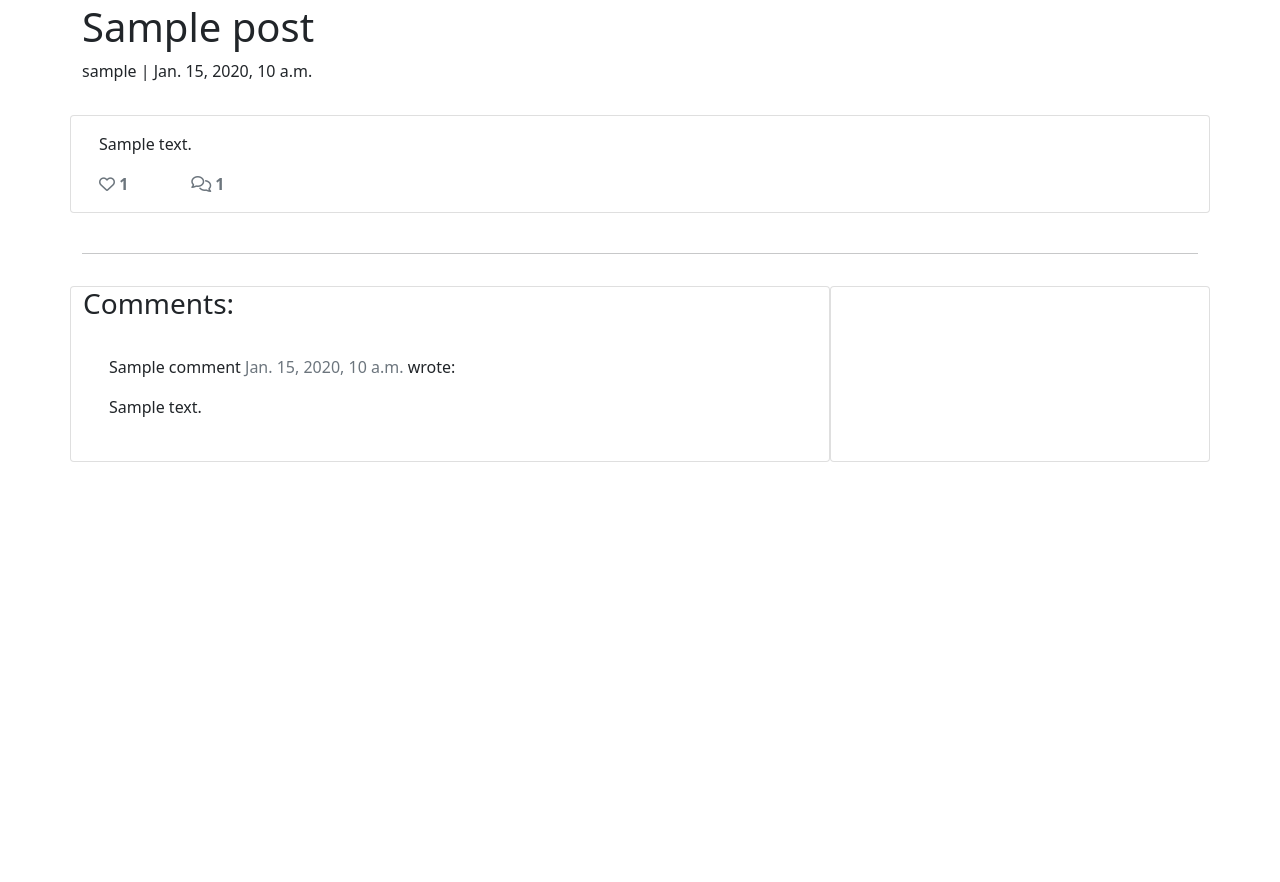
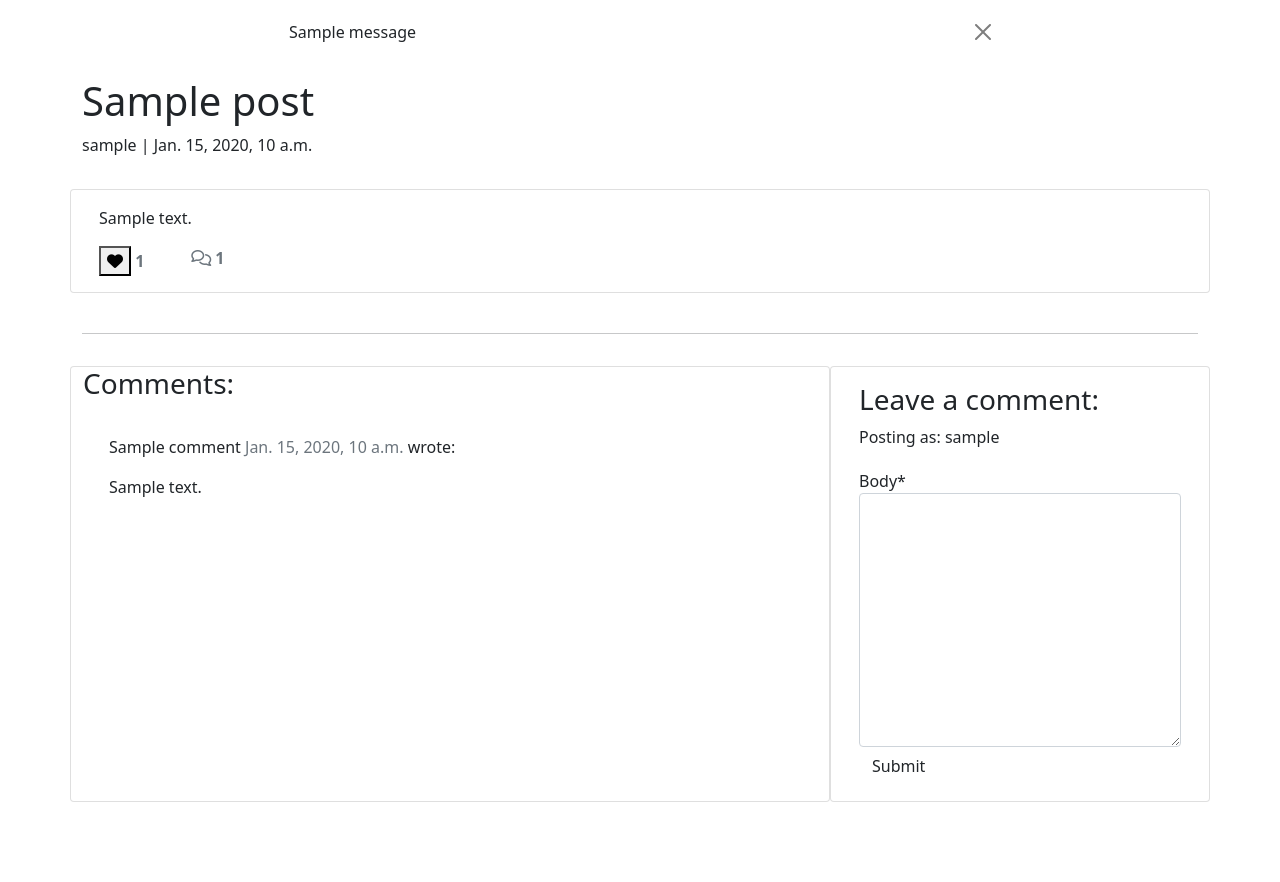
Before and after one commit to Code-Institute-Submissions/SerjMartin-Funakoshi-Club_AprResub, a Django app: a page that uses templates/base.html in a window 1280 px wide. Shown: the part 53-935 px from the top of the page. Before the commit the page ends 515 px from the top, so only its background shows below. Run offline with Django 3.2, Linux system fonts and the light colour scheme; a user stored in the database is signed in; tables that the repository leaves empty hold one stand-in row (values such as "Sample post"); one stand-in notice (Sample message) is shown; some libraries are stand-ins or nearby versions.

Commit message:
Add method to like/unlike the post

```diff
--- /dev/null
+++ b/blog/forms.py
@@ -0,0 +1,7 @@
+from .models import Comment
+from django import forms
+
+class CommentForm(forms.ModelForm):
+    class Meta:
+        model = Comment
+        fields = ('body',)
--- a/blog/urls.py
+++ b/blog/urls.py
@@ -6,4 +6,5 @@ urlpatterns = [
     path('', views.PostList.as_view(), name='blog'),
     path('blog.html', views.PostList.as_view(), name='blog'),
     path('<slug:slug>/', views.PostDetail.as_view(), name='post_detail'),
+    path('like/<slug:slug>', views.PostLike.as_view(), name='post_like'),
 ]
--- a/blog/views.py
+++ b/blog/views.py
@@ -1,7 +1,9 @@
-from django.shortcuts import render, get_object_or_404
+from django.shortcuts import render, get_object_or_404, reverse
 from django.views import generic, View
+from django.http import HttpResponseRedirect
 # Import Post model from models.py
 from .models import Post
+from .forms import CommentForm
 
 
 class PostList(generic.ListView):
@@ -31,6 +33,57 @@ class PostDetail(View):
             {
                 "post": post,
                 "comments": comments,
+                "commented": False,
                 "liked": liked,
+                "comment_form": CommentForm(),
             },
         )
+
+
+    def post(self, request, slug, *args, **kwargs):
+        quryset = Post.objects.filter(status=1)
+        post = get_object_or_404(quryset, slug=slug)
+        comments = post.comments.filter(approved=True).order_by('created_on')
+        liked = False
+        if post.likes.filter(id=self.request.user.id).exists():
+            liked = True
+
+        comment_form = CommentForm(data=request.POST)
+
+        if comment_form.is_valid():
+            comment_form.instance.email = request.user.email
+            comment_form.instance.name = request.user.username
+            comment = comment_form.save(commit=False)
+            comment.post = post
+            comment_form.save()
+        else:
+            # return empty form
+            comment_form = CommentForm()
+
+        return render(
+            request,
+            "post_detail.html",
+            {
+                "post": post,
+                "comments": comments,
+                "commented": True,
+                "liked": liked,
+                "comment_form": CommentForm(),
+            },
+        )
+
+
+class PostLike(View):
+    """
+    Create method view to display likes
+    """
+
+    def post(self, request, slug):
+        post = get_object_or_404(Post, slug=slug)
+
+        if post.likes.filter(id=request.user.id).exists():
+            post.likes.remove(request.user)
+        else:
+            post.likes.add(request.user)
+
+        return HttpResponseRedirect(reverse('post_detail', args=[slug]))
--- a/home/urls.py
+++ b/home/urls.py
@@ -3,4 +3,5 @@ from . import views
 
 urlpatterns = [
     path('', views.index, name='home'),
+    path('library/', views.BooksLibrary, name='books_library'),
 ]
--- a/requirements.txt
+++ b/requirements.txt
@@ -21,6 +21,7 @@ dj-database-url==0.5.0
 dj3-cloudinary-storage==0.0.6
 Django==3.2.9
 django-allauth==0.47.0
+django-crispy-forms==1.13.0
 django-summernote==0.8.20.0
 docutils==0.17.1
 entrypoints==0.3
--- a/static/css/style.css
+++ b/static/css/style.css
@@ -0,0 +1,3 @@
+.comment-form {
+  margin-top: 1.3em;
+}
--- a/templates/account/logout.html
+++ b/templates/account/logout.html
@@ -1,4 +1,4 @@
-{% extends "account/base.html" %}
+{% extends "base.html" %}
 
 {% load i18n %}
 
--- a/templates/account/signup.html
+++ b/templates/account/signup.html
@@ -1,4 +1,4 @@
-{% extends "account/base.html" %}
+{% extends "base.html" %}
 
 {% load i18n %}
 
--- a/templates/base.html
+++ b/templates/base.html
@@ -63,6 +63,20 @@
             </div>
         </div>
     </nav>
+    <div class="container">
+        <div class="row">
+            <div class="col-md-8 offset-md-2">
+                {% for message in messages %}
+                <div class="alert {{ message.tags }} alert-dismissible fade show" id="msg"
+                role="alert">
+                {{ message | safe }}
+                <button type="button" class="btn-close" data-bs-dismiss="alert" aria-label="Close">
+                </button>
+                </div>
+                {% endfor %}
+            </div>
+        </div>
+    </div>
 
     <main class="flex-shrink-0 main-bg">
         {% block content %}
@@ -72,7 +86,6 @@
 
     <!-- Footer class="footer mt-auto py-3 dark-bg"-->
     <footer class="footer mt-auto py-3 dark-bg">
-        <p class="m-0 text-center text-white">Made by Code Instituters</p>
         <p class="m-0 text-center text-white">Follow us: <i class="fab fa-facebook-square ms-3"></i>
             <i class="fab fa-twitter-square ms-3"></i>
             <i class="fab fa-instagram-square ms-3"></i>
--- a/templates/index.html
+++ b/templates/index.html
@@ -6,7 +6,7 @@
     <div class="row">
         <!--Home page entries here-->
         <div class="col-12 mt-3 left">
-            Hello!!
+            Home Page!!
         </div>
     </div>
 </div>
--- a/templates/post_detail.html
+++ b/templates/post_detail.html
@@ -1,4 +1,8 @@
-{% extends 'base.html' %} {% block content %}
+{% extends 'base.html' %}
+
+{% block content %}
+
+{% load crispy_forms_tags %}
 
 <div class="masthead">
     <div class="container">
@@ -26,7 +30,26 @@
                 <div class="row">
 
                     <div class="col-1">
-                        <strong class="text-secondary"><i class="far fa-heart"></i> {{ post.number_of_likes}} </strong>
+                        <strong>
+                            <!--allowing to like the post only if the user is authentic-->
+                            {% if user.is_authenticated %}
+                            <form class="d-inline" action="{% url 'post_like' post.slug %}" method="POST">
+                                {% csrf_token %}
+                                {% if liked %}
+                                <button type="submit" name="blogpost" value="{{post.slug}}" class="btn-like">
+                                    <i class="fas fa-heart"></i>
+                                </button>
+                                {% else %}
+                                <button type="submit" name="blogpost" value="{{post.slug}}" class="btn-like">
+                                    <i class="far fa-heart"></i>
+                                </button>
+                                {% endif %}
+                            </form>
+                            {% else %}
+                            <span class="text-secondary"><i class="far fa-heart"></i></span>
+                            {% endif %}
+                            <span class="text-secondary">{{ post.number_of_likes }}</span>
+                        </strong>
                     </div>
                     <div class="col-1">
                         {% with comments.count as total_comments %}
@@ -63,7 +86,21 @@
         </div>
         <div class="col-md-4 card mb-4  mt-3 ">
             <div class="card-body">
-                <!-- For later -->
+                {% if commented %}
+                <div class="alert alert-success" role="alert">
+                    Your comment is awaiting approval
+                </div>
+                {% else %}
+                {% if user.is_authenticated %}
+                <h3>Leave a comment:</h3>
+                <p>Posting as: {{ user.username }}</p>
+                <form method="post" class="comment-form">
+                    {{ comment_form | crispy }}
+                    {% csrf_token %}
+                    <button type="submit" class="btn btn-signup btn lg">Submit</button>
+                </form>
+                {% endif %}
+                {% endif %}
             </div>
         </div>
     </div>
```
Also changed, not shown: funakoshi/settings.py (+15 -0 lines), templates/account/login.html (+13 -24 lines), README.md.
